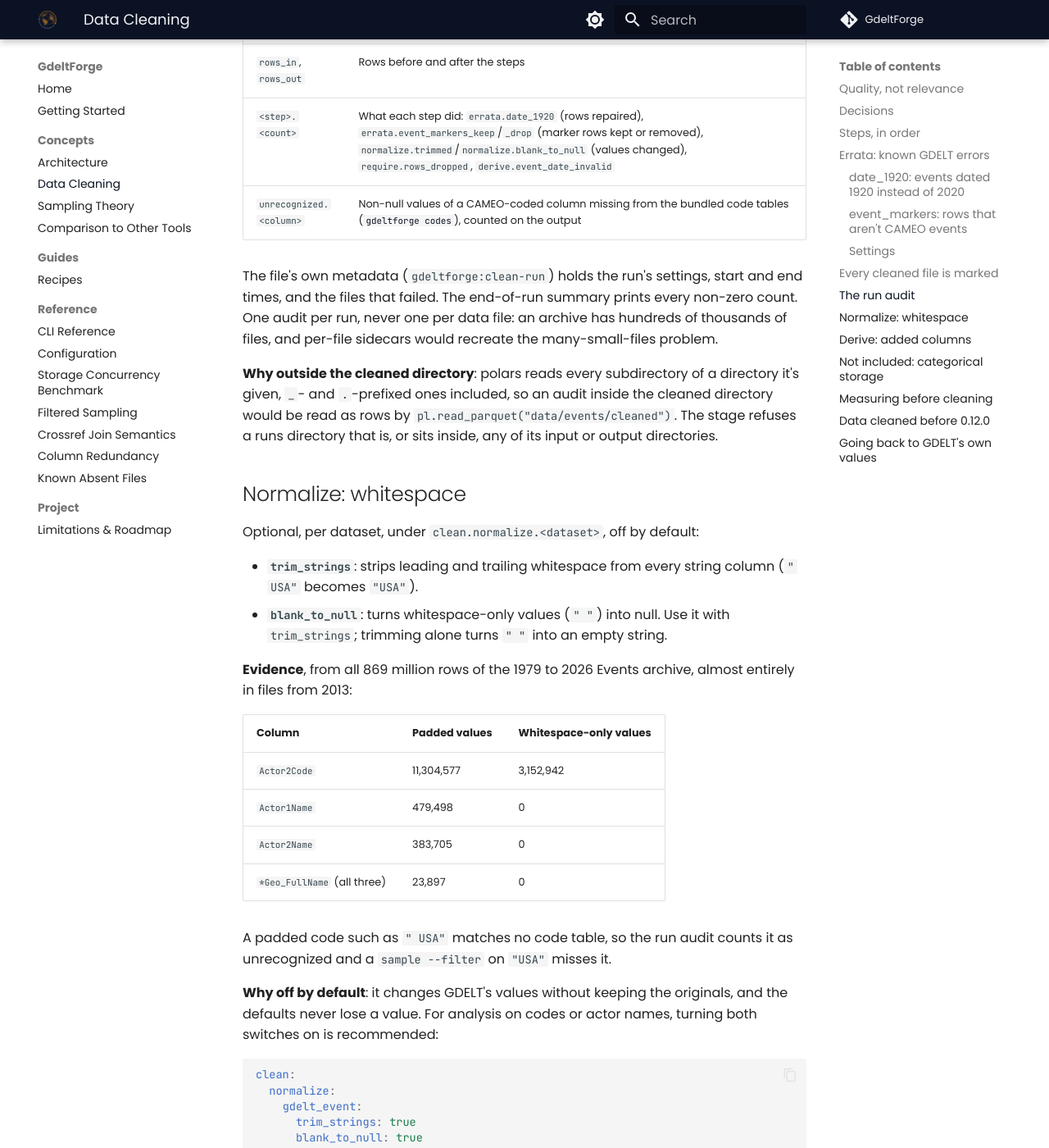
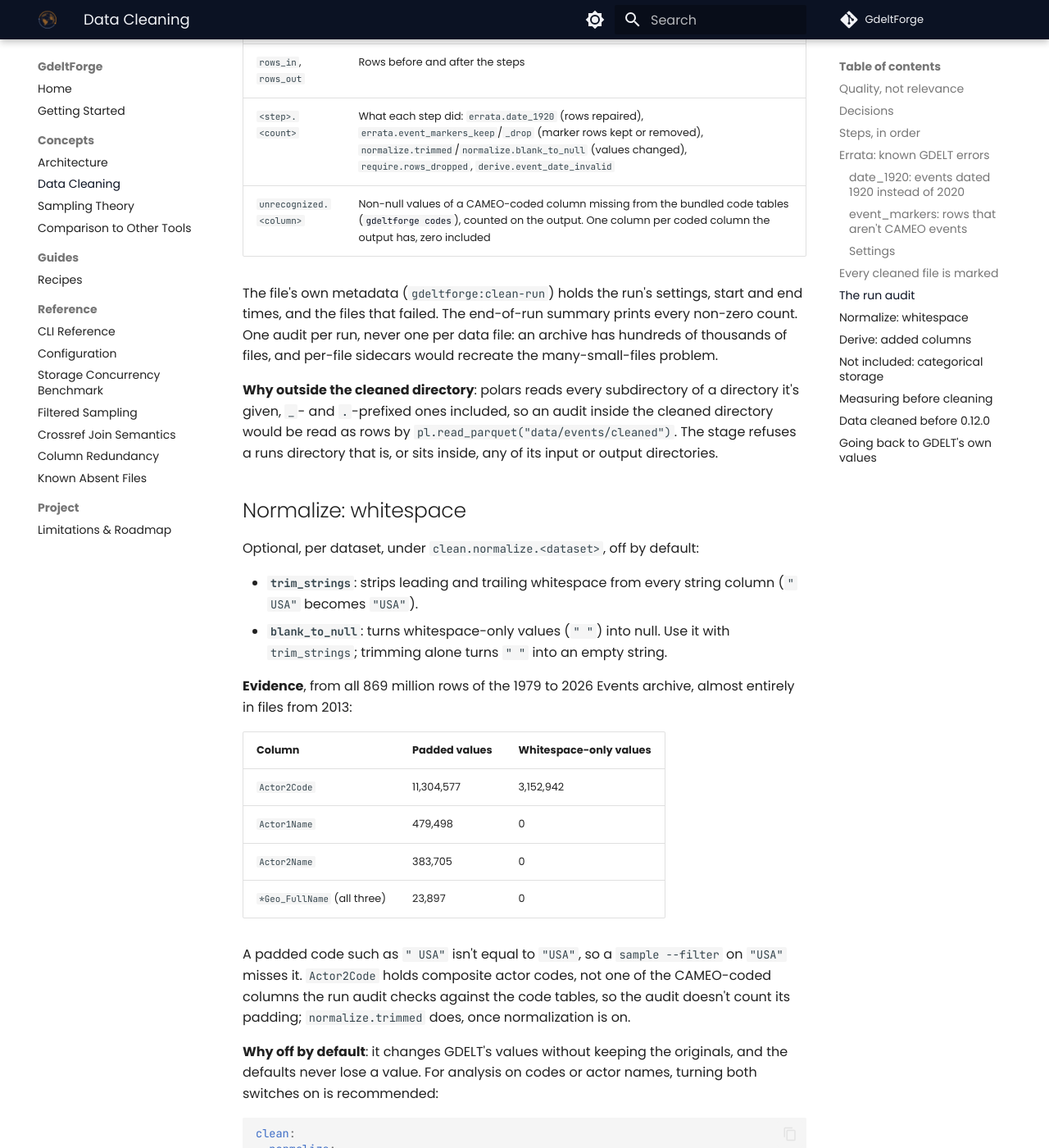
Before and after one commit to Vinicius-Teixeirac/GdeltForge, an MkDocs documentation site: the page built from docs/data-cleaning.md, in a window 1280 px wide and 1400 px high, scrolled down 5913 px. Shown: the whole window at 82% size. Built offline with MkDocs 1.6.1 and Material for MkDocs 9.7.7, drawn with Linux system fonts in a browser that asks for light colours; comment, search, counter and statistics services are not loaded.

Commit message:
fix(clean): make the run audit's counts complete
Two gaps made the audit say less than the stage did.

normalize.trimmed skipped every whitespace-only value, even with
trim_strings on alone, where trimming turns " " into "" and the value
changes. On the 2013 Events files the audit reported 103,047 trimmed
values for 136,754 changed. It now counts every value trimming changes,
except those blank_to_null turns into null, which are that switch's
count.

unrecognized.<column> was written only when non-zero, so the audit's
columns varied between runs and a zero couldn't be told from a column
that wasn't checked. Every checked coded column now gets its count,
zero included; the dry-run report still prints only non-zero ones.

The normalize docs claimed the audit counts padded Actor2Code values
as unrecognized. Actor2Code holds composite actor codes and isn't one
of the checked columns, so the docs, the step's docstring and the
changelog now say what padding breaks: an exact match such as a
--filter on "USA".

Claude Code has been used: these fixes were driven by the prompt below.
It condenses a multi-message session into one standalone task prompt;
identifying details of the lab server were left out:

    An independent QA pass on gdeltforge 0.12.0rc1, run on real GDELT
    data on our lab's shared server, reported the release not ready.
    Fix its findings on integration/rc2 before cutting rc2: the two
    blocking ones (the clean run audit inside the cleaned directory
    breaks polars directory reads; the moved-default-directory warning
    is silenced by the first clean, dry runs included), the three
    medium ones and the cheap low ones. Decisions: the audit goes to a
    new paths.clean_runs_directory setting, per dataset, defaulting to
    a sibling of the cleaned directory; every events file gets the
    *_original columns, so a cleaned folder has one schema; filtered
    sampling accepts the columns the files actually have. The log-line,
    main-process-thread, pre-existing and scan-cap findings wait for
    0.13.0.

Co-Authored-By: Claude Opus 5.5 <noreply@anthropic.com>

```diff
--- a/docs/data-cleaning.md
+++ b/docs/data-cleaning.md
@@ -183,7 +183,7 @@ next to the cleaned directory, with `_runs` added to its name
 | `source`, `output` | The converted file and the cleaned file |
 | `rows_in`, `rows_out` | Rows before and after the steps |
 | `<step>.<count>` | What each step did: `errata.date_1920` (rows repaired), `errata.event_markers_keep`/`_drop` (marker rows kept or removed), `normalize.trimmed`/`normalize.blank_to_null` (values changed), `require.rows_dropped`, `derive.event_date_invalid` |
-| `unrecognized.<column>` | Non-null values of a CAMEO-coded column missing from the bundled code tables ([`gdeltforge codes`](cli-reference.md#gdeltforge-codes)), counted on the output |
+| `unrecognized.<column>` | Non-null values of a CAMEO-coded column missing from the bundled code tables ([`gdeltforge codes`](cli-reference.md#gdeltforge-codes)), counted on the output. One column per coded column the output has, zero included |
 
 The file's own metadata (`gdeltforge:clean-run`) holds the run's settings,
 start and end times, and the files that failed. The end-of-run summary
@@ -217,8 +217,11 @@ archive, almost entirely in files from 2013:
 | `Actor2Name` | 383,705 | 0 |
 | `*Geo_FullName` (all three) | 23,897 | 0 |
 
-A padded code such as `" USA"` matches no code table, so the run audit
-counts it as unrecognized and a `sample --filter` on `"USA"` misses it.
+A padded code such as `" USA"` isn't equal to `"USA"`, so a
+`sample --filter` on `"USA"` misses it. `Actor2Code` holds composite actor
+codes, not one of the CAMEO-coded columns the run audit checks against the
+code tables, so the audit doesn't count its padding; `normalize.trimmed`
+does, once normalization is on.
 
 **Why off by default**: it changes GDELT's values without keeping the
 originals, and the defaults never lose a value. For analysis on codes or
```
Also changed, not shown: CHANGELOG.md (+1 -1 lines), 3 other files.
